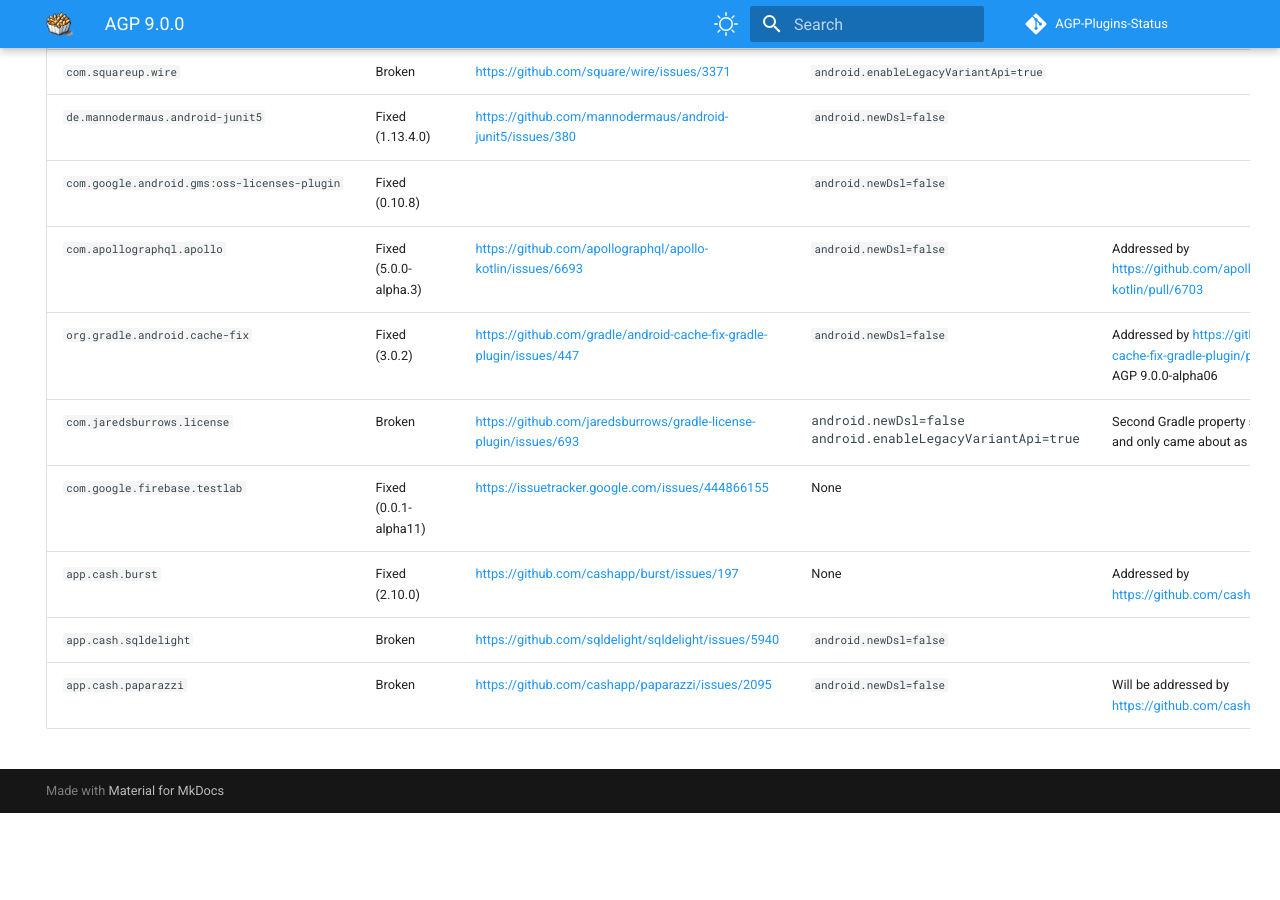
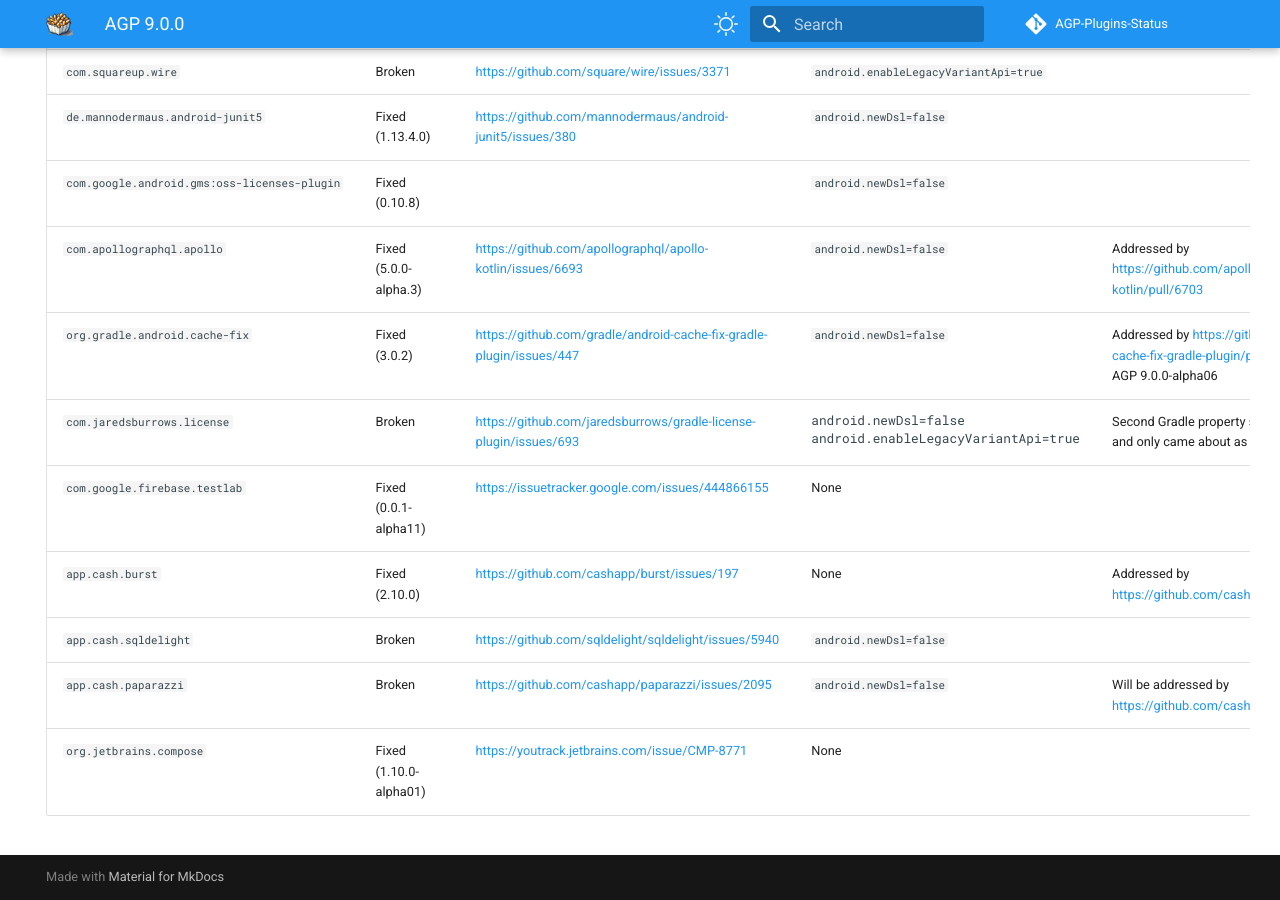
Before and after one commit to pablobaxter/AGP-Plugins-Status, an MkDocs documentation site: the page built from docs/agp-9.0.0.md, in a window 1280 px wide and 900 px high, scrolled down 679 px. Built offline with MkDocs 1.6.1 and Material for MkDocs 9.7.7, drawn with Linux system fonts in a browser that asks for light colours; comment, search, counter and statistics services are not loaded; before the commit the page ends 1492 px from its top, so only the background shows below that.

Commit message:
Add Compose Multiplatform

```diff
--- a/docs/agp-9.0.0.md
+++ b/docs/agp-9.0.0.md
@@ -26,3 +26,4 @@
 | `app.cash.burst` | Fixed (2.10.0) | https://github.com/cashapp/burst/issues/197 | None | Addressed by https://github.com/cashapp/burst/pull/200 |
 | `app.cash.sqldelight` | Broken | https://github.com/sqldelight/sqldelight/issues/5940 | `android.newDsl=false` | |
 | `app.cash.paparazzi` | Broken | https://github.com/cashapp/paparazzi/issues/2095 | `android.newDsl=false` | Will be addressed by https://github.com/cashapp/paparazzi/pull/2106 |
+| `org.jetbrains.compose` | Fixed (1.10.0-alpha01) | https://youtrack.jetbrains.com/issue/CMP-8771 | None | |
```
